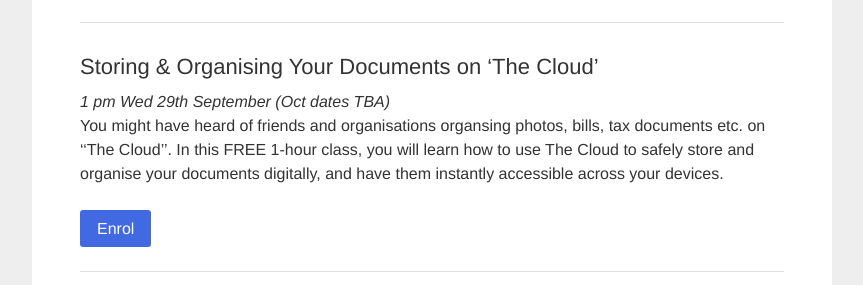
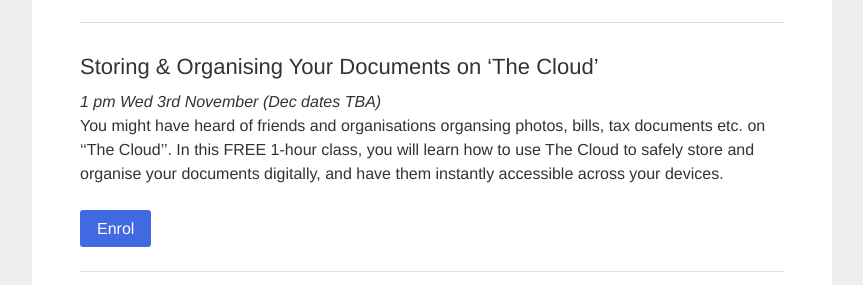
Before and after one commit to auxellbs/splconline.github.io, a Jekyll site: the page built from index.md, in a window 1280 px wide and 900 px high, scrolled down 2167 px. Shown: the part 167-452 px from the top of the window, without its empty margins (208-1071 px from the left). Built offline with Jekyll 4.4.1, drawn with Linux system fonts in a browser that asks for light colours.

Commit message:
Update index.md

```diff
--- a/index.md
+++ b/index.md
@@ -64,7 +64,7 @@ Did you know that using your smartphone/tablet, you can access free eBooks from
 ---
 
 ### Storing & Organising Your Documents on 'The Cloud'
-*1 pm Wed 29th September (Oct dates TBA)*
+*1 pm Wed 3rd November (Dec dates TBA)*
 You might have heard of friends and organisations organsing photos, bills, tax documents etc. on ''The Cloud''. In this FREE 1-hour class, you will learn how to use The Cloud to safely store and organise your documents digitally, and have them instantly accessible across your devices.
 
 [Enrol](https://classmanager.com.au/cbin/admin.php?Action=courses&single_course_id=1409&organisation_name=splc&from=org_home){:target="_blank"}{:.btn}
```
